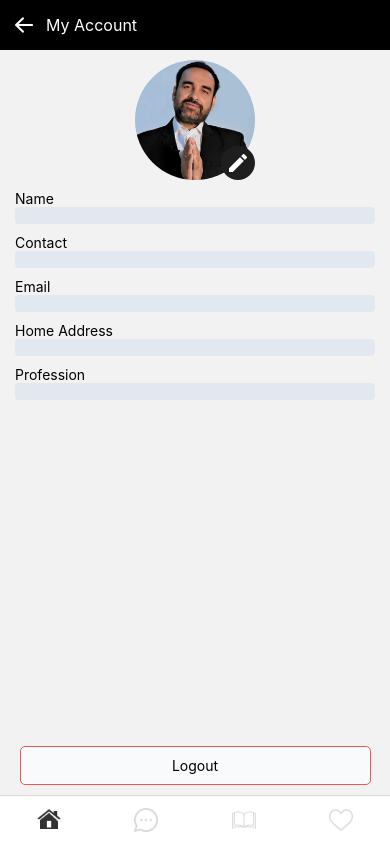
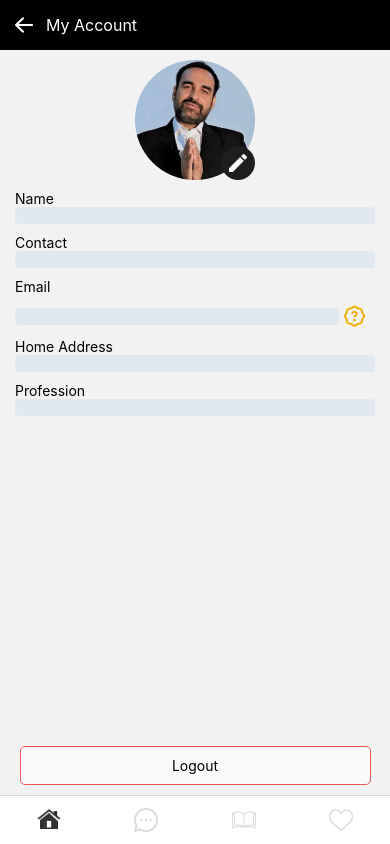
Before and after one commit to Dnyanesh-Bachhav/LawBud-App, a React Native app: screen /Profile in a window 390 px wide. Built offline with nearby package versions, Linux system fonts and the light colour scheme; no server answers.

Commit message:
Verification button added...

```diff
--- a/components/constants.js
+++ b/components/constants.js
@@ -8,6 +8,7 @@ const COLORS = {
     grey: "#D9D9D9",
     success: "#27AE60",
     purple: "#1E293B",
+    yellow: "#f0ae07",
     black: "#333",
     white: "#ffffff",
 
--- a/screens/ProfileScreen.js
+++ b/screens/ProfileScreen.js
@@ -3,6 +3,7 @@ import Header from '../components/Header';
 import image1 from '../assets/image.jpg';
 import { MaterialIcons } from '@expo/vector-icons';
 import { COLORS } from "../components/constants";
+import { Octicons } from '@expo/vector-icons';
 
 function ProfileScreen(){
     return(
@@ -18,7 +19,14 @@ function ProfileScreen(){
             <ScrollView>
                 <Field name="Name" />
                 <Field name="Contact" />
-                <Field name="Email" />
+                <Text style={{paddingHorizontal: 15,marginTop: 10}} >Email</Text>
+                <View style={{ flexDirection: 'row', alignItems: 'center', paddingHorizontal: 15, marginTop: 10 }} >
+                    <TextInput
+                        style={{...styles.inputStyle, width: '90%' }}
+                        cursorColor={COLORS.gray}
+                    />
+                    <Octicons name="unverified" size={21} color={COLORS.yellow} style={{alignSelf: 'flex-end', marginLeft: 5 }} />
+                </View>
                 <Field name="Home Address" />
                 <Field name="Profession" />
             </ScrollView>
```
